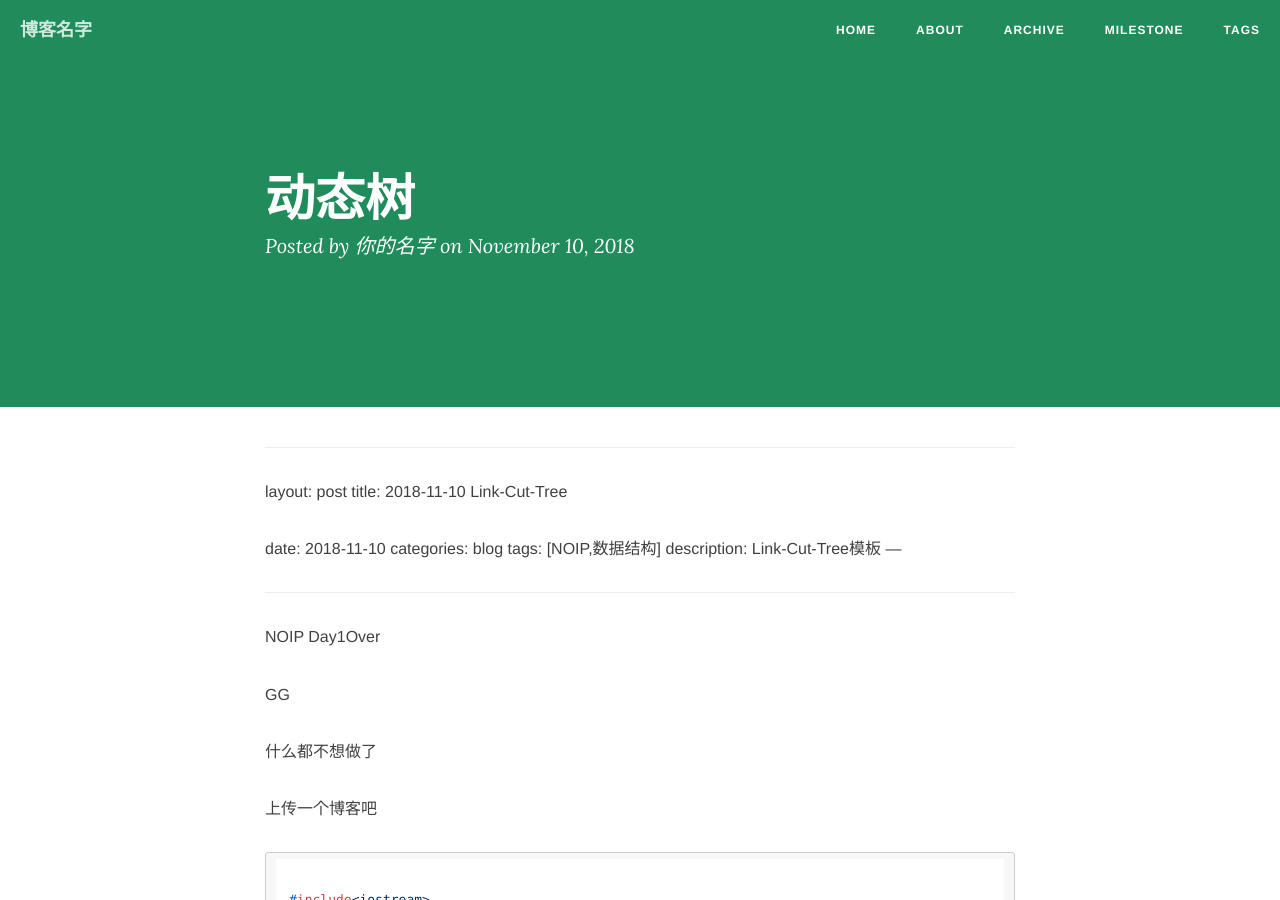
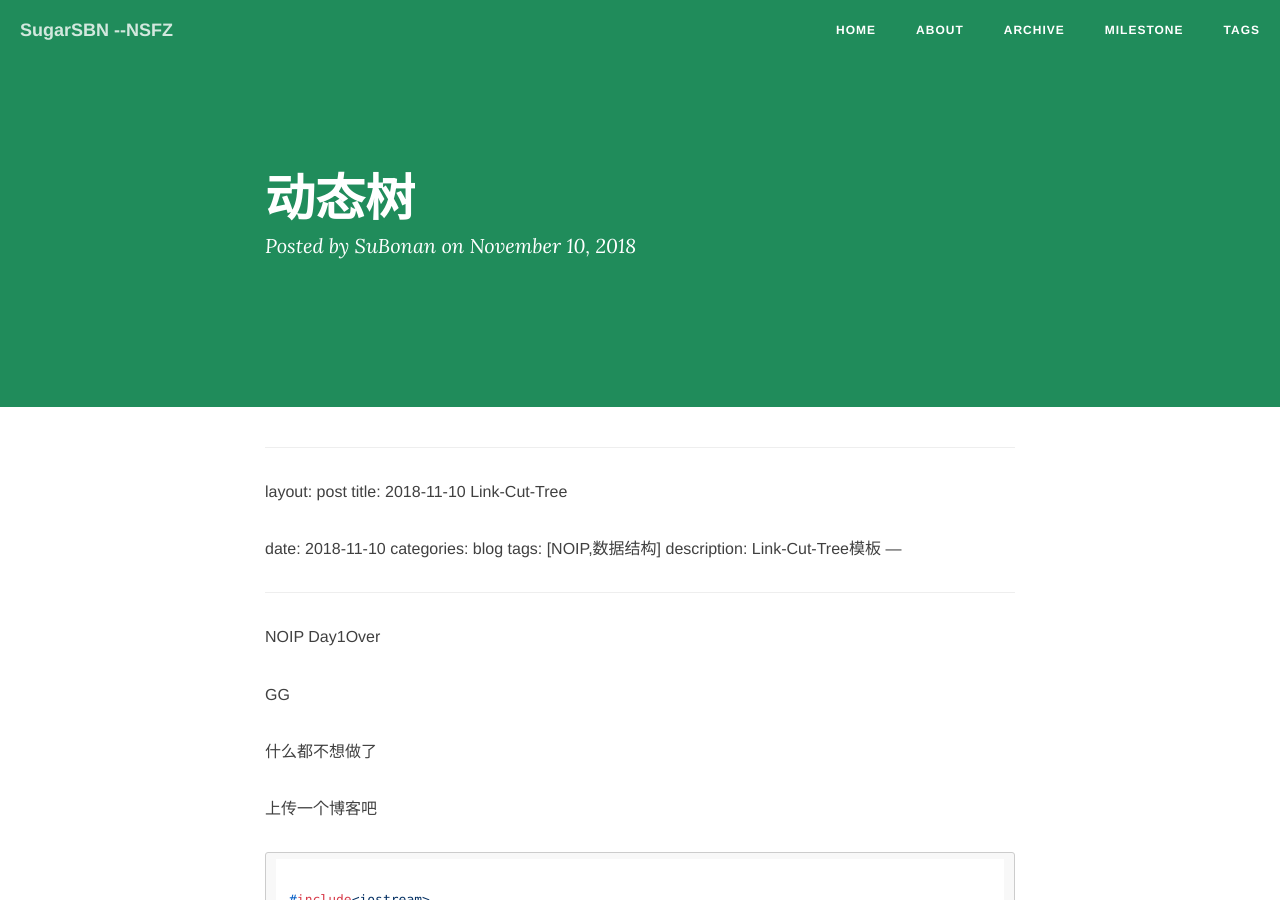
Before and after one commit to SugarSBN/SBN, a Jekyll site: the page built from _posts/2018-11-10-动态树.md, in a window 1280 px wide and 900 px high. Built offline with Jekyll 4.4.1, drawn with Linux system fonts in a browser that asks for light colours; nearby versions of some CDN libraries; comment, search, counter and statistics services are not loaded; some of the changed text lies outside the part shown.

Commit message:
Update _config.yml

```diff
--- a/_config.yml
+++ b/_config.yml
@@ -1,16 +1,16 @@
 # Site settings
-title: 博客名字 # 你的博客名字，可以定义修订
+title: SugarSBN --NSFZ # 你的博客名字，可以定义修订
 header-img: "img/green.jpg"
 tagline: "cn"
-description: "这是我的博客"  # 一句话描述你的博客
+description: "Maybe,we can make a deal."  # 一句话描述你的博客
 baseurl: ""
-url: "http://cnfeat"  # 此处填写你的博客地址
+url: "http://sugarsbn.com"  # 此处填写你的博客地址
 
 # About/contact
 owner:
-  name: "作者名字" # 填写作者信息：名字
-  email: X@gmail.com # 填写作者信息：邮箱
-  bio: "你的博客描述" # 填写作者信息：博客描述
+  name: "SuBonan" # 填写作者信息：名字
+  email: 15952265117@126.com # 填写作者信息：邮箱
+  bio: "Daily" # 填写作者信息：博客描述
 
 # Data
 gavatar: img/favicon.png # 浏览器地址栏小图标，可自定义更改
@@ -33,7 +33,7 @@
 exclude: ["less","node_modules","Gruntfile.js","package.json","README.md"]
 
 # http://en.wikipedia.org/wiki/List_of_tz_database_time_zones
-timezone: Asia/Shanghai
+timezone: Asia/Nanjing
 
 # Defaults for posts
 defaults:
@@ -43,7 +43,7 @@
       type: "posts"
     values:
       layout: "post"
-      author: "你的名字" # 你的名字
+      author: "SuBonan" # 你的名字
       header-img: "img/green.jpg" # We don't want posts without a header image, that whould mean white on white
 
 # Comments
```
